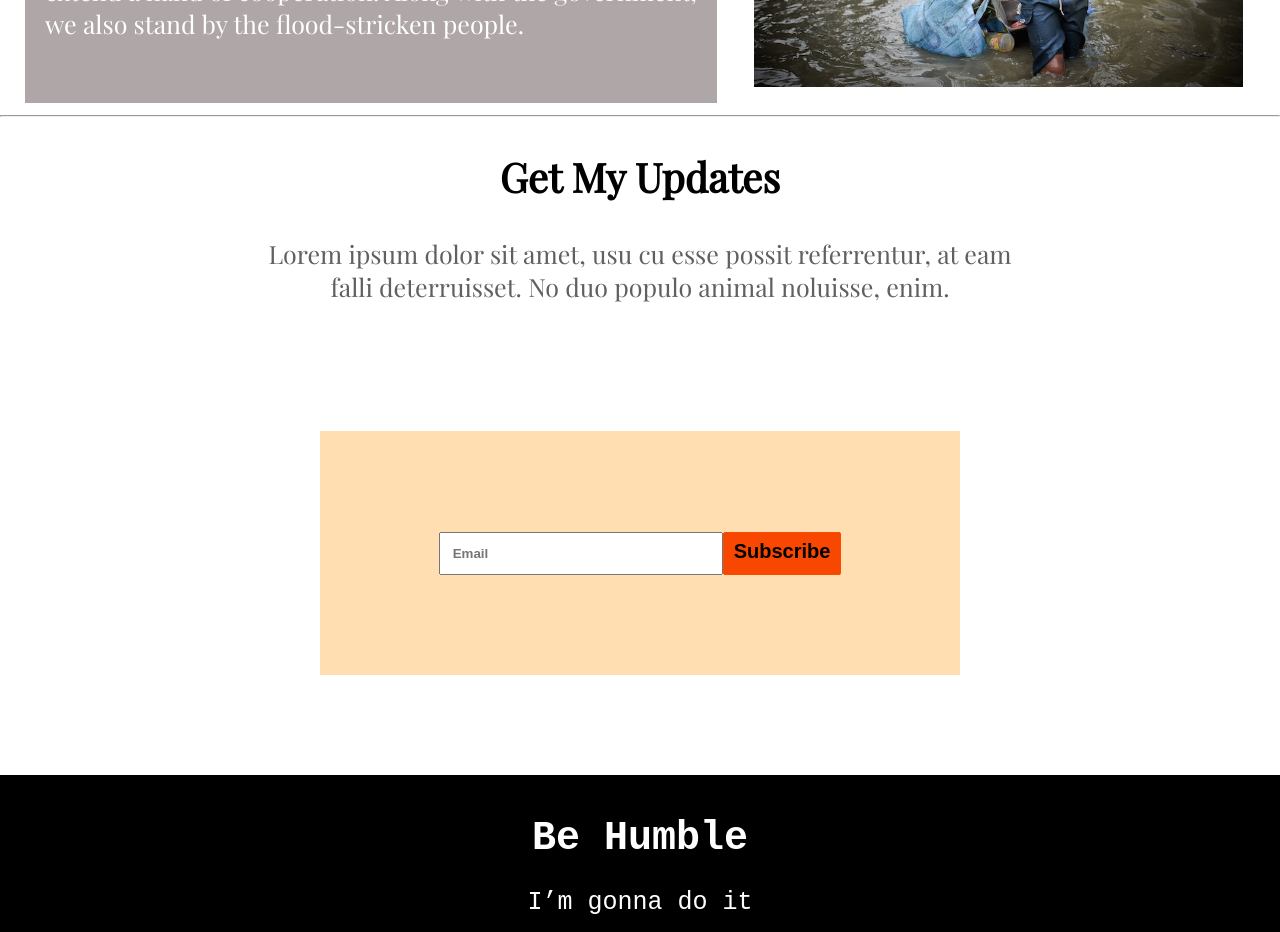
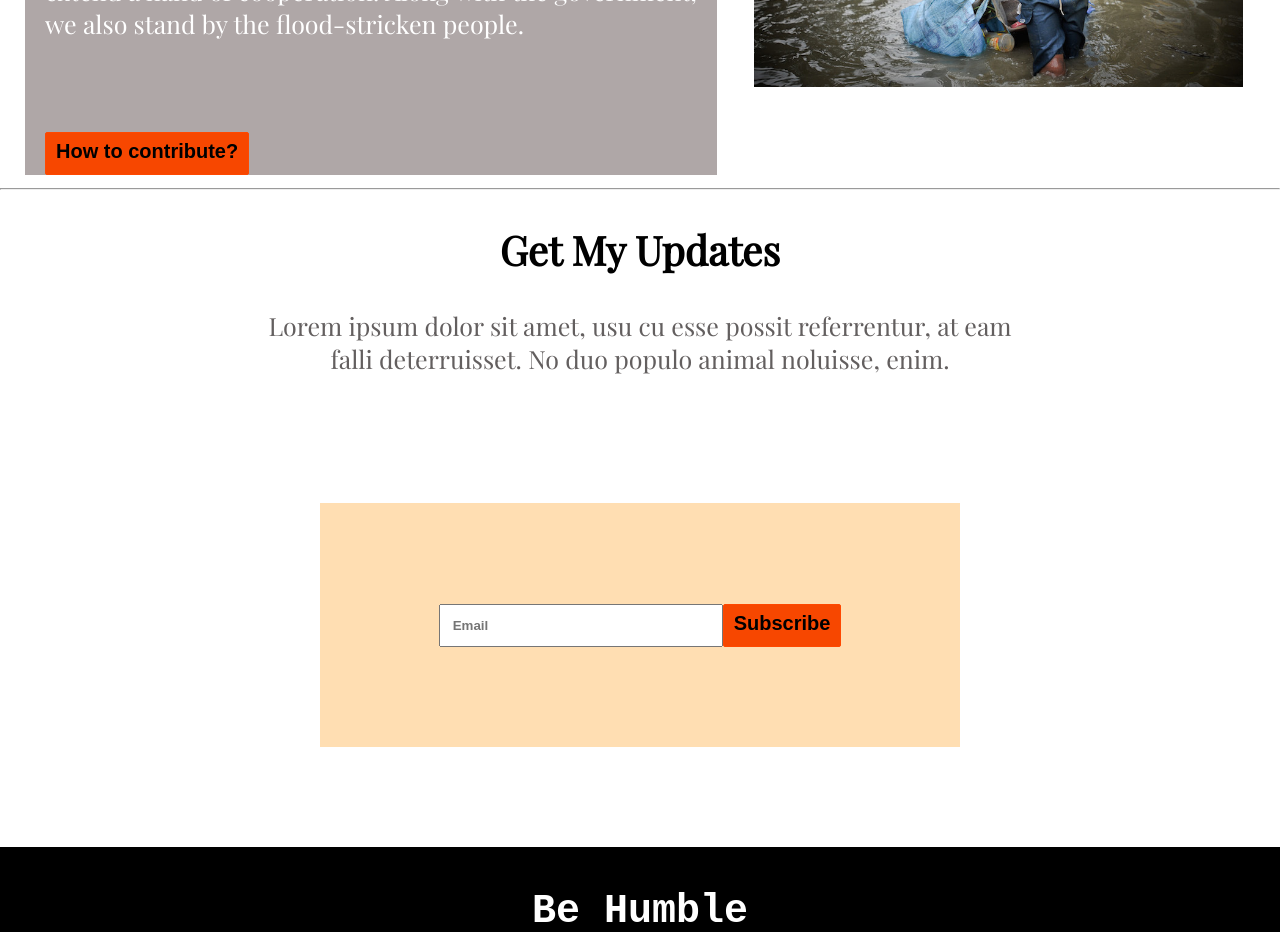
Before and after one commit to Sujonmia5/assignment-1, a plain HTML site: page index.html in a window 1280 px wide. Shown: the part 2960-3892 px from the top of the page. Drawn offline with nearby package versions, Linux system fonts and the light colour scheme.

Commit message:
button add

```diff
--- a/index.html
+++ b/index.html
@@ -132,6 +132,9 @@
                     of humanity, we all extend a hand of cooperation. Along with the government, we also stand by the
                     flood-stricken people.
                 </p>
+                <br>
+                <br>
+                <button>How to contribute?</button>
             </div>
             <div class="donation">
                 <img src="image/donation3.jpg" alt="">
```
